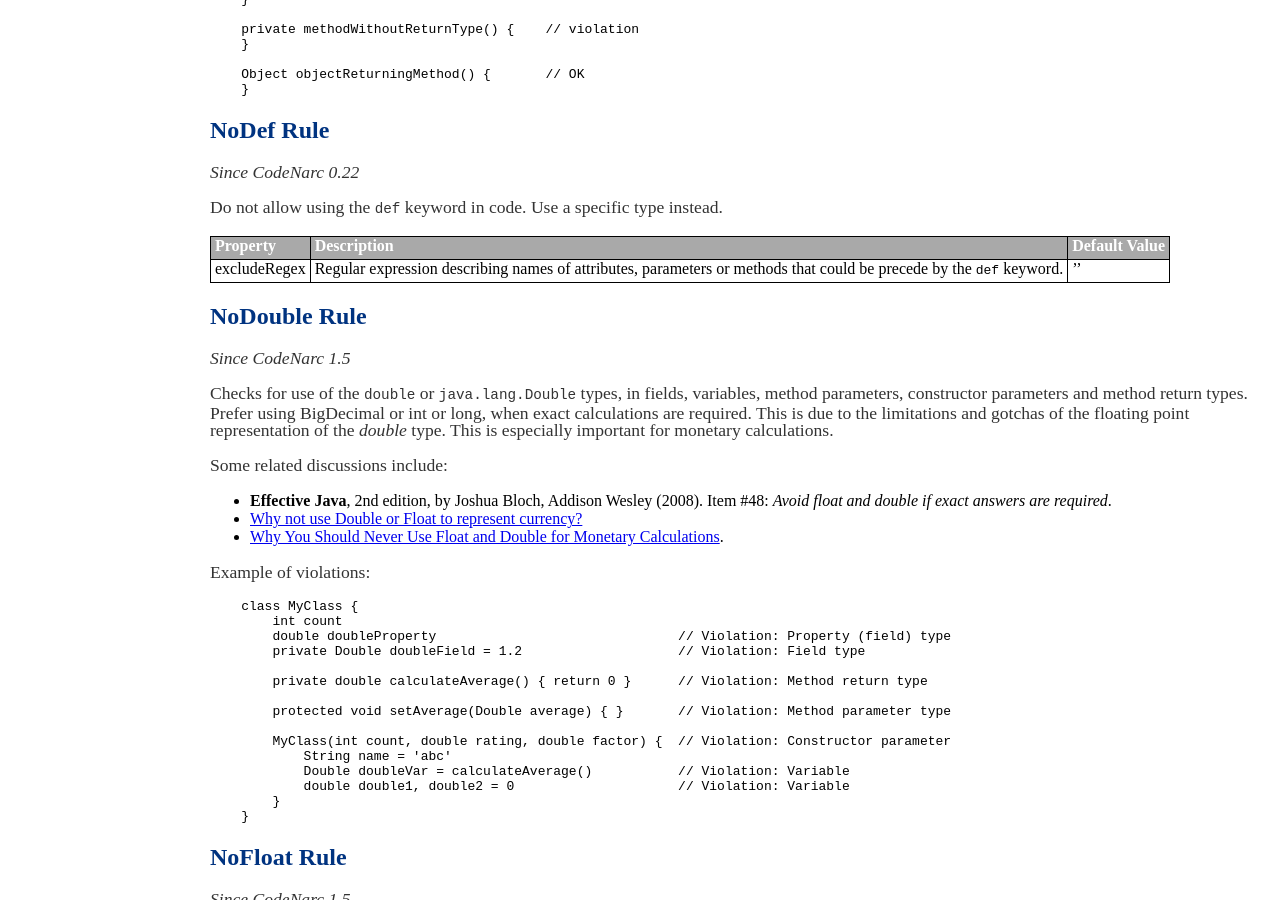
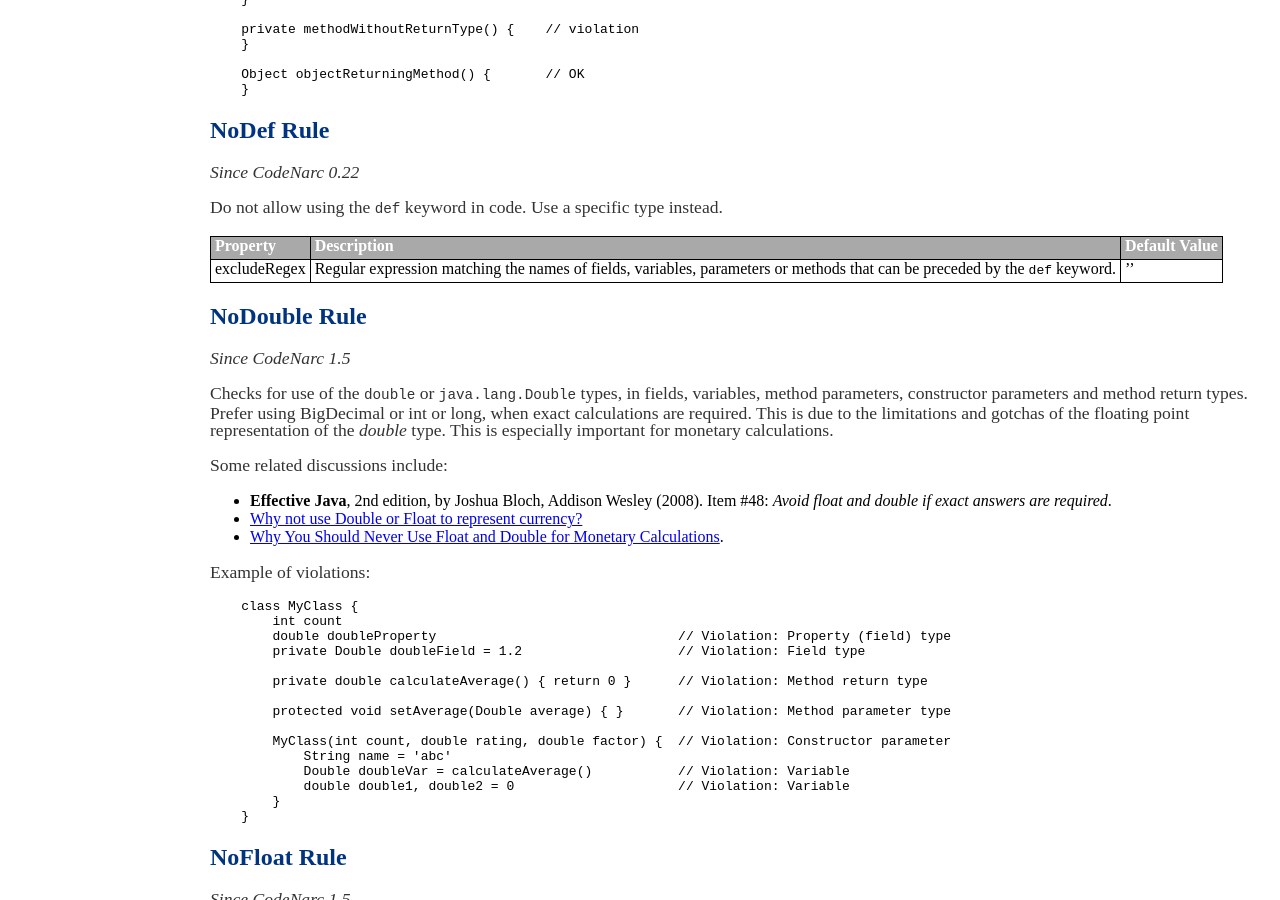
Before and after one commit to CodeNarc/CodeNarc, a Jekyll site: the page built from codenarc-rules-convention.md, in a window 1280 px wide and 900 px high, scrolled down 5027 px. Built offline with Jekyll 4.4.1, drawn with Linux system fonts in a browser that asks for light colours.

Commit message:
#497: NoDef: Also check fields. And excludeRegex no longer requires a method name to include '()'.

```diff
--- a/codenarc-rules-convention.md
+++ b/codenarc-rules-convention.md
@@ -337,7 +337,7 @@ Do not allow using the `def` keyword in code. Use a specific type instead.
 
 | Property                    | Description            | Default Value    |
 |-----------------------------|------------------------|------------------|
-| excludeRegex                | Regular expression describing names of attributes, parameters or methods that could be precede by the `def` keyword.     | '' |
+| excludeRegex                | Regular expression matching the names of fields, variables, parameters or methods that can be preceded by the `def` keyword.     | '' |
 
 
 ## NoDouble Rule
```
